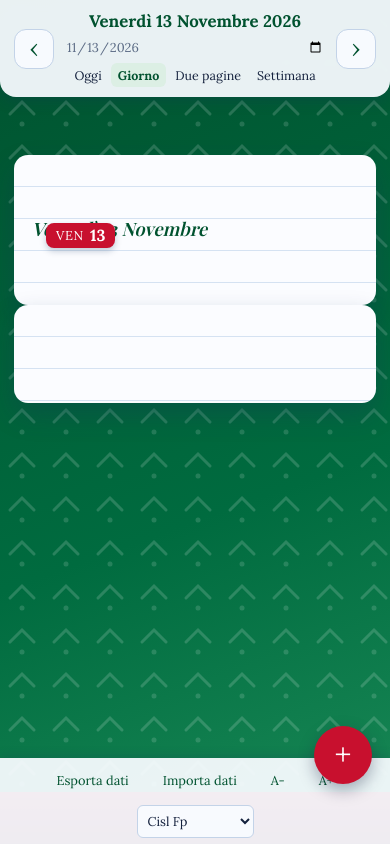
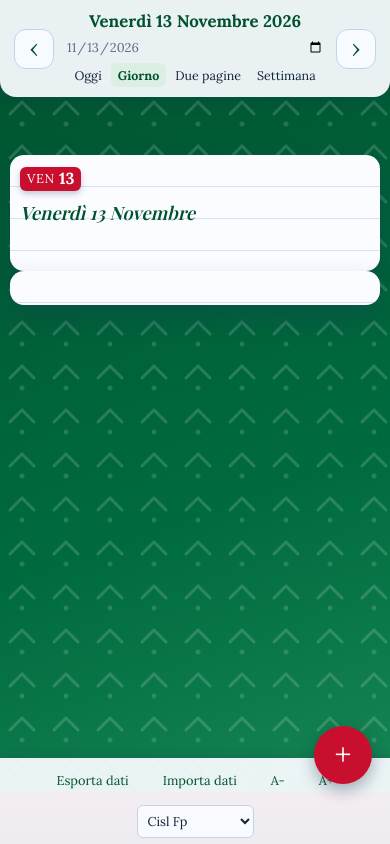
Before and after one commit to Mondo3254/agenda-app, a plain HTML site: page index.html in a window 390 px wide. Drawn offline with nearby package versions, Linux system fonts and the light colour scheme; a web font is replaced by a local one.

Commit message:
Add files via upload

```diff
--- a/index.html
+++ b/index.html
@@ -257,10 +257,10 @@
 
   /* Telefono: una pagina sotto l'altra, linguette in riga */
   @media (max-width: 720px) {
-    .book { grid-template-columns: 1fr; padding: 0 14px; }
-    .dorso { display: none; }
-    .page { min-height: 0; padding-top: 58px; }
-    .tab.sx, .tab.dx { top: 10px; left: 14px; right: auto; width: auto; flex-direction: row; gap: 6px; padding: 4px 10px; border-radius: 8px; }
+    .book { grid-template-columns: 1fr 10px 1fr; padding: 0 10px; }
+    .dorso { display: block; }
+    .page { min-height: 0; padding: 12px 10px 22px; }
+    .tab.sx, .tab.dx { position: static; display: inline-flex; flex-direction: row; gap: 4px; width: auto; padding: 3px 7px; border-radius: 6px; margin-bottom: 6px; }
     .tab span { font-size: .8rem; }
     .tab b { font-size: 1rem; }
     .blocco { margin-bottom: 20px; }
--- a/sw.js
+++ b/sw.js
@@ -1,6 +1,6 @@
 // Cache minimale: l'app funziona anche senza connessione.
 // Se modifichi index.html, aumenta la versione di CACHE per forzare l'aggiornamento.
-const CACHE = 'agenda-v10';
+const CACHE = 'agenda-v11';
 const FILES = ['./', './index.html', './manifest.webmanifest', './icon.svg'];
 
 self.addEventListener('install', e => {
```
